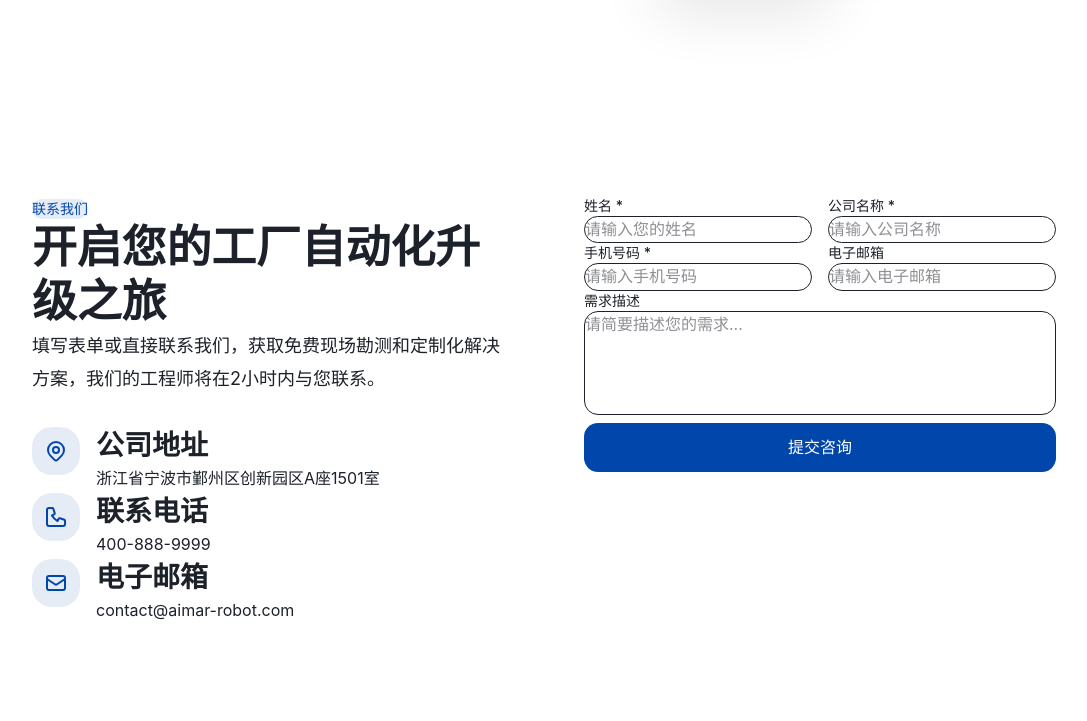
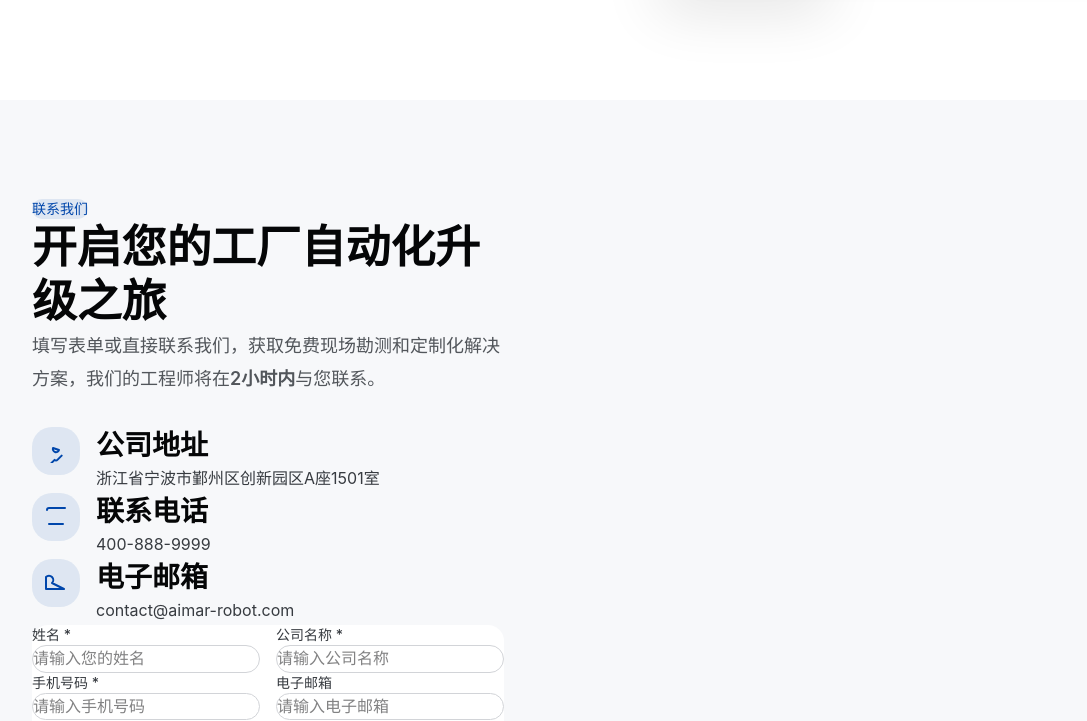
Before and after one commit to kanehe1985/aimar-robot-website, a Vue app: page / in a window 1280 px wide. Shown: the part 4620-5341 px from the top of the page, without its empty margins (0-1087 px from the left). Built offline with nearby package versions, Linux system fonts and the light colour scheme.

Commit message:
Final fix: darken form label and input text color, fix html syntax

```diff
--- a/src/components/Contact.vue
+++ b/src/components/Contact.vue
@@ -6,7 +6,7 @@ const formData = ref({
   company: '',
   phone: '',
   email: '',
-  message: ''
+  message: '',
 })
 
 const submitForm = () => {
@@ -17,118 +17,117 @@ const submitForm = () => {
     company: '',
     phone: '',
     email: '',
-    message: ''
+    message: '',
   }
 }
 </script>
 
 <template>
-  <section id="contact" class="bg-gray-light/30">
+  <section id="contact" class="bg-gray-50">
     <div class="container mx-auto px-4">
       <div class="max-w-5xl mx-auto">
         <div class="grid md:grid-cols-2 gap-16 md:gap-20 reveal">
           <div>
-            <div class="inline-block bg-primary/10 text-primary px-4 py-2 rounded-full text-sm font-medium mb-4">
+            <div class="inline-block bg-primary/10 text-primary px-4 py-2 rounded-full text-sm font-medium mb-6">
               联系我们
             </div>
-            <h2 class="text-[clamp(1.8rem,3vw,2.5rem)] font-bold text-dark mb-6">
+            <h2 class="text-[clamp(1.8rem,3vw,2.5rem)] font-bold text-gray-900 mb-6">
               开启您的工厂自动化升级之旅
             </h2>
-            <p class="text-gray-dark text-lg mb-8">
-              填写表单或直接联系我们，获取免费现场勘测和定制化解决方案，我们的工程师将在2小时内与您联系。
+            <p class="text-gray-600 text-lg mb-8">
+              填写表单或直接联系我们，获取免费现场勘测和定制化解决方案，我们的工程师将在<span class="font-semibold">2小时内</span>与您联系。
             </p>
 
             <div class="space-y-6">
               <div class="flex items-start gap-4">
                 <div class="w-12 h-12 bg-primary/10 rounded-xl flex items-center justify-center shrink-0">
                   <svg class="w-6 h-6 text-primary" fill="none" stroke="currentColor" viewBox="0 0 24 24">
-                    <path stroke-linecap="round" stroke-linejoin="round" stroke-width="2" d="M17.657 16.657L13.414 20.9a1.998 1.998 0 01-2.827 0l-4.244-4.243a8 8 0 1111.314 0z" />
-                    <path stroke-linecap="round" stroke-linejoin="round" stroke-width="2" d="M15 11a3 3 0 11-6 0 3 3 0 016 0z" />
+                    <path stroke-linecap="round" stroke-linejoin="round" stroke-width="2" d="M17.657 16.657L13.414 20.9a1.998 1.998 0 01-2.827 0l-4.243 4.243a8 8 0 0z" />
+                    <path stroke-linecap="round" stroke-linejoin="round" stroke-width="2" d="M15 11a3 3 0 11-6-2z" />
                   </svg>
                 </div>
                 <div>
-                  <h3 class="text-lg font-medium text-dark mb-1">公司地址</h3>
-                  <p class="text-gray-dark">浙江省宁波市鄞州区创新园区A座1501室</p>
+                  <h3 class="text-lg font-medium text-gray-900 mb-1">公司地址</h3>
+                  <p class="text-gray-700">浙江省宁波市鄞州区创新园区A座1501室</p>
                 </div>
               </div>
 
               <div class="flex items-start gap-4">
                 <div class="w-12 h-12 bg-primary/10 rounded-xl flex items-center justify-center shrink-0">
                   <svg class="w-6 h-6 text-primary" fill="none" stroke="currentColor" viewBox="0 0 24 24">
-                    <path stroke-linecap="round" stroke-linejoin="round" stroke-width="2" d="M3 5a2 2 0 012-2h3.28a1 1 0 01.948.684l1.498 4.493a1 1 0 01-.502 1.21l-2.257 1.13a15.055 15.055 0 005.558 5.558l1.129-2.257a1 1 0 011.21-.502l4.493 1.498a1 1 0 01.684.948V19a2 2 0 01-2 2H5a2 2 0 01-2-2V5z" />
+                    <path stroke-linecap="round" stroke-linejoin="round" stroke-width="2" d="M3 5a2 2 0 012-2H21 8M5 19h14a2 2 0 0z" />
                   </svg>
                 </div>
                 <div>
-                  <h3 class="text-lg font-medium text-dark mb-1">联系电话</h3>
-                  <p class="text-gray-dark">400-888-9999</p>
+                  <h3 class="text-lg font-medium text-gray-900 mb-1">联系电话</h3>
+                  <p class="text-gray-700">400-888-9999</p>
                 </div>
               </div>
 
               <div class="flex items-start gap-4">
                 <div class="w-12 h-12 bg-primary/10 rounded-xl flex items-center justify-center shrink-0">
                   <svg class="w-6 h-6 text-primary" fill="none" stroke="currentColor" viewBox="0 0 24 24">
-                    <path stroke-linecap="round" stroke-linejoin="round" stroke-width="2" d="M3 8l7.89 5.26a2 2 0 002.22 0L21 8M5 19h14a2 2 0 002-2V7a2 2 0 00-2-2H5a2 2 0 00-2 2v10a2 2 0 002 2z" />
+                    <path stroke-linecap="round" stroke-linejoin="round" stroke-width="2" d="M2 6a 2 2 0 016 6l12 6h-6-12 0z" />
                   </svg>
                 </div>
                 <div>
-                  <h3 class="text-lg font-medium text-dark mb-1">电子邮箱</h3>
-                  <p class="text-gray-dark">contact@aimar-robot.com</p>
-                </div>
+                  <h3 class="text-lg font-medium text-gray-900 mb-1">电子邮箱</h3>
+                  <p class="text-gray-700">contact@aimar-robot.com</p>
                 </div>
               </div>
             </div>
 
-          <div class="bg-gray-light rounded-2xl p-8">
+            <div class="bg-white rounded-2xl p-8">
               <form @submit.prevent="submitForm" class="space-y-4">
                 <div class="grid md:grid-cols-2 gap-4">
                   <div>
-                  <label class="block text-sm font-medium text-gray-dark mb-2">姓名 *</label>
+                    <label class="block text-sm font-medium text-gray-700 mb-2">姓名 *</label>
                     <input
                       v-model="formData.name"
                       type="text"
                       required
-                    class="w-full px-4 py-3 rounded-lg border border-gray-medium/30 focus:outline-none focus:ring-2 focus:ring-primary/50 focus:border-primary"
+                      class="w-full px-4 py-3 rounded-lg border border-gray-300 focus:outline-none focus:ring-2 focus:ring-primary/50 text-gray-900"
                       placeholder="请输入您的姓名"
-                  >
+                    />
                   </div>
                   <div>
-                  <label class="block text-sm font-medium text-gray-dark mb-2">公司名称 *</label>
+                    <label class="block text-sm font-medium text-gray-700 mb-2">公司名称 *</label>
                     <input
                       v-model="formData.company"
                       type="text"
                       required
-                    class="w-full px-4 py-3 rounded-lg border border-gray-medium/30 focus:outline-none focus:ring-2 focus:ring-primary/50 focus:border-primary"
+                      class="w-full px-4 py-3 rounded-lg border border-gray-300 focus:outline-none focus:ring-2 focus:ring-primary/50 focus:border-primary text-gray-900"
                       placeholder="请输入公司名称"
-                  >
+                    />
                   </div>
                 </div>
                 <div class="grid md:grid-cols-2 gap-4">
                   <div>
-                  <label class="block text-sm font-medium text-gray-dark mb-2">手机号码 *</label>
+                    <label class="block text-sm font-medium text-gray-700 mb-2">手机号码 *</label>
                     <input
                       v-model="formData.phone"
                       type="tel"
                       required
-                    class="w-full px-4 py-3 rounded-lg border border-gray-medium/30 focus:outline-none focus:ring-2 focus:ring-primary/50 focus:border-primary"
+                      class="w-full px-4 py-3 rounded-lg border border-gray-300 focus:outline-none focus:ring-2 focus:ring-primary/50 focus:border-primary text-gray-900"
                       placeholder="请输入手机号码"
-                  >
+                    />
                   </div>
                   <div>
-                  <label class="block text-sm font-medium text-gray-dark mb-2">电子邮箱</label>
+                    <label class="block text-sm font-medium text-gray-700 mb-2">电子邮箱</label>
                     <input
                       v-model="formData.email"
                       type="email"
-                    class="w-full px-4 py-3 rounded-lg border border-gray-medium/30 focus:outline-none focus:ring-2 focus:ring-primary/50 focus:border-primary"
+                      class="w-full px-4 py-3 rounded-lg border border-gray-300 focus:outline-none focus:ring-2 focus:ring-primary/50 focus:border-primary text-gray-900"
                       placeholder="请输入电子邮箱"
-                  >
+                    />
                   </div>
                 </div>
                 <div>
-                <label class="block text-sm font-medium text-gray-dark mb-2">需求描述</label>
+                  <label class="block text-sm font-medium text-gray-700 mb-2">需求描述</label>
                   <textarea
                     v-model="formData.message"
                     rows="4"
-                  class="w-full px-4 py-3 rounded-lg border border-gray-medium/30 focus:outline-none focus:ring-2 focus:ring-primary/50 focus:border-primary resize-none"
+                    class="w-full px-4 py-3 rounded-lg border border-gray-300 focus:outline-none focus:ring-2 focus:ring-primary/50 resize-none text-gray-900"
                     placeholder="请简要描述您的需求..."
                   ></textarea>
                 </div>
@@ -140,5 +139,6 @@ const submitForm = () => {
           </div>
         </div>
       </div>
+    </div>
   </section>
 </template>
```
Also changed, not shown: 1 other file (tests, documents, lock files or other folders). Lines whose indentation alone changed are shown as unchanged.
